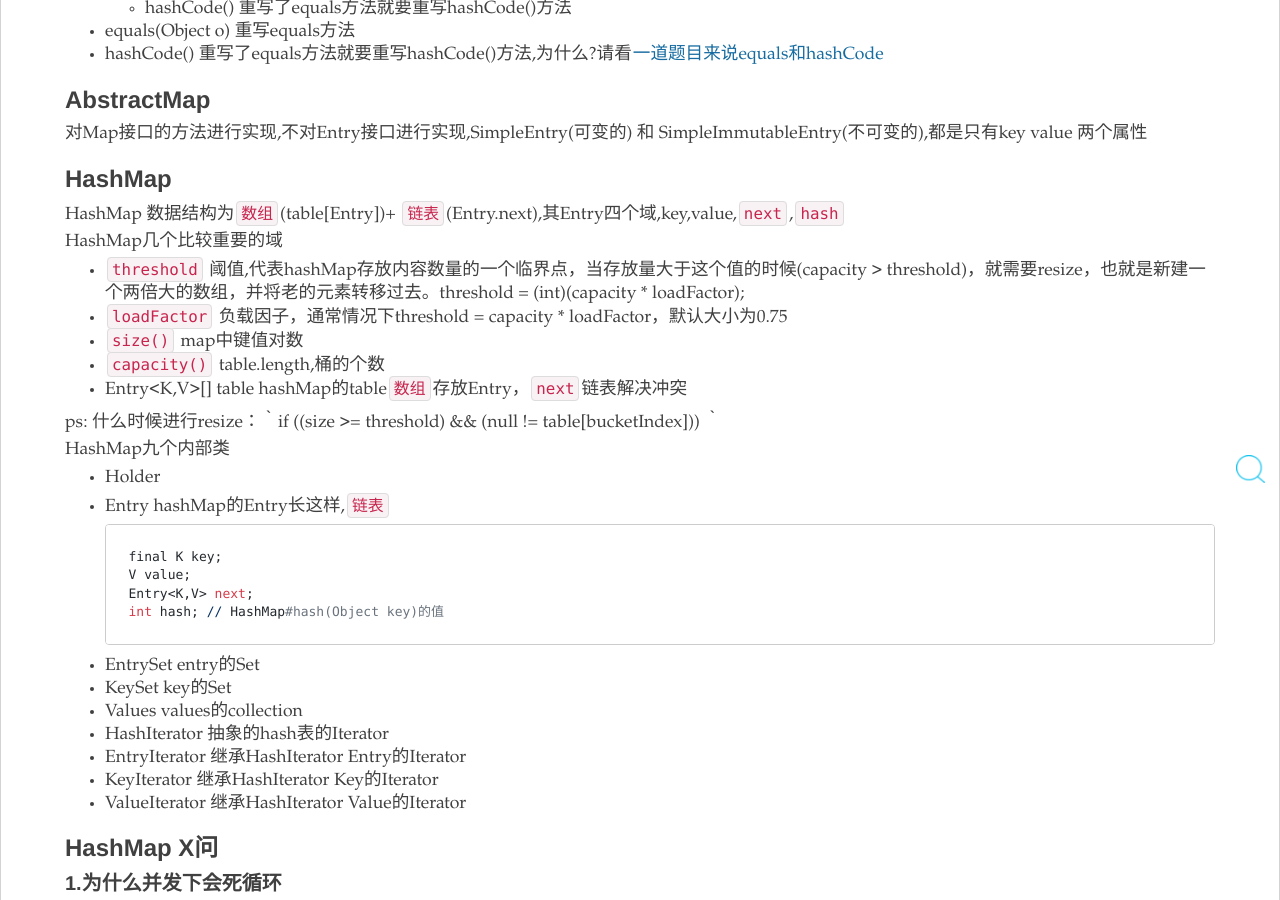
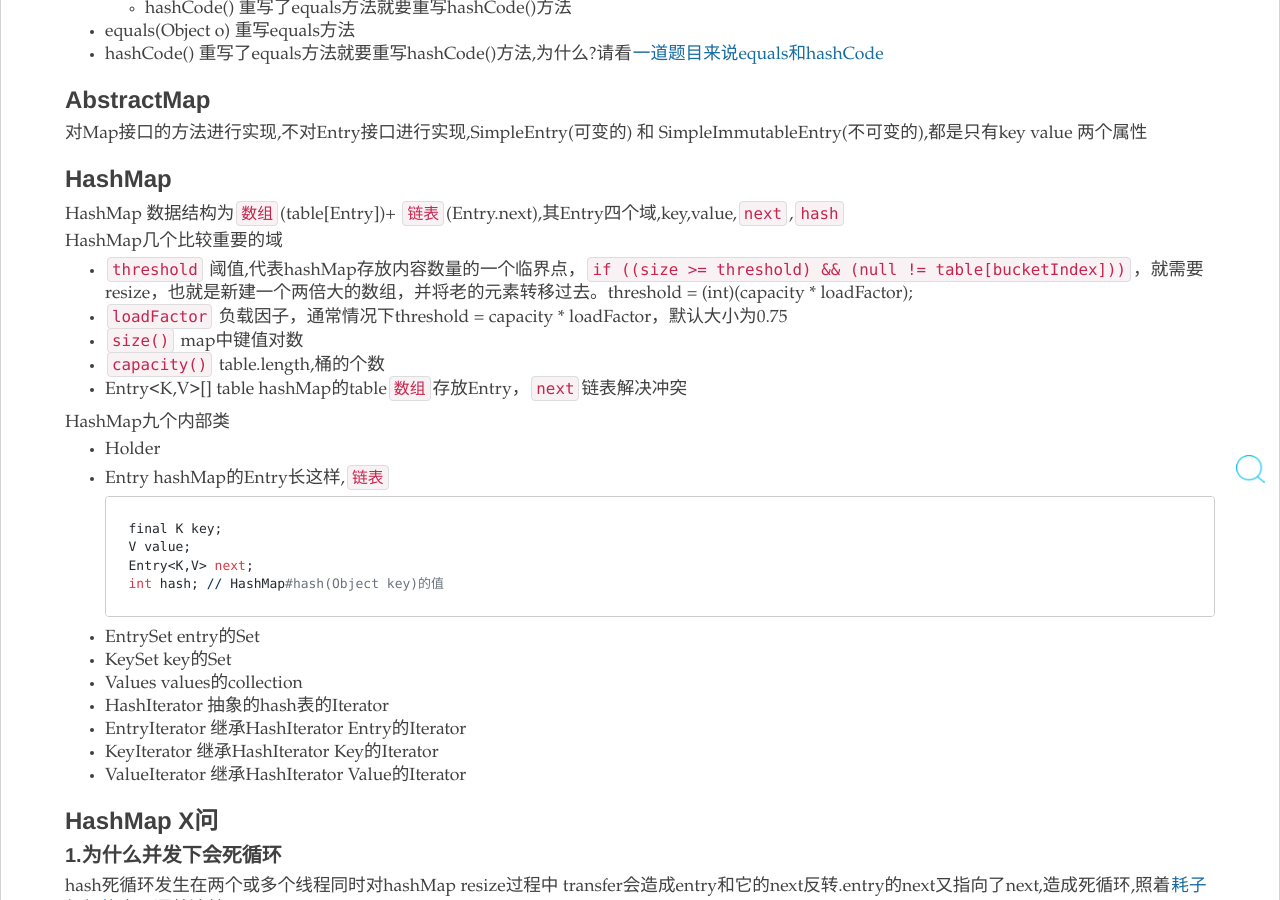
Before and after one commit to zy123a/lcj1992.github.com, a Jekyll site: the page built from _posts/java/jdk/2016-02-24-HashMap.md, in a window 1280 px wide and 900 px high, scrolled down 1358 px. Built offline with Jekyll 4.4.1, drawn with Linux system fonts in a browser that asks for light colours; nearby versions of some CDN libraries; comment, search, counter and statistics services are not loaded.

Commit message:
annotation

```diff
--- a/_posts/java/jdk/2016-02-24-HashMap.md
+++ b/_posts/java/jdk/2016-02-24-HashMap.md
@@ -54,14 +54,11 @@ HashMap 数据结构为`数组`(table\[Entry\])+ `链表`(Entry.next),其Entry
 
 HashMap几个比较重要的域
 
-*   `threshold` 阈值,代表hashMap存放内容数量的一个临界点，当存放量大于这个值的时候(capacity > threshold)，就需要resize，也就是新建一个两倍大的数组，并将老的元素转移过去。threshold = (int)(capacity * loadFactor);
+*   `threshold` 阈值,代表hashMap存放内容数量的一个临界点，`if ((size >= threshold) && (null != table[bucketIndex]))`，就需要resize，也就是新建一个两倍大的数组，并将老的元素转移过去。threshold = (int)(capacity * loadFactor);
 *   `loadFactor` 负载因子，通常情况下threshold = capacity * loadFactor，默认大小为0.75
 *   `size()` map中键值对数
 *   `capacity()` table.length,桶的个数
 *   Entry<K,V>[] table  hashMap的table`数组`存放Entry，`next`链表解决冲突
-
-ps: 什么时候进行resize：｀if ((size >= threshold) && (null != table[bucketIndex])) ｀
-
 
 HashMap九个内部类
 
```
